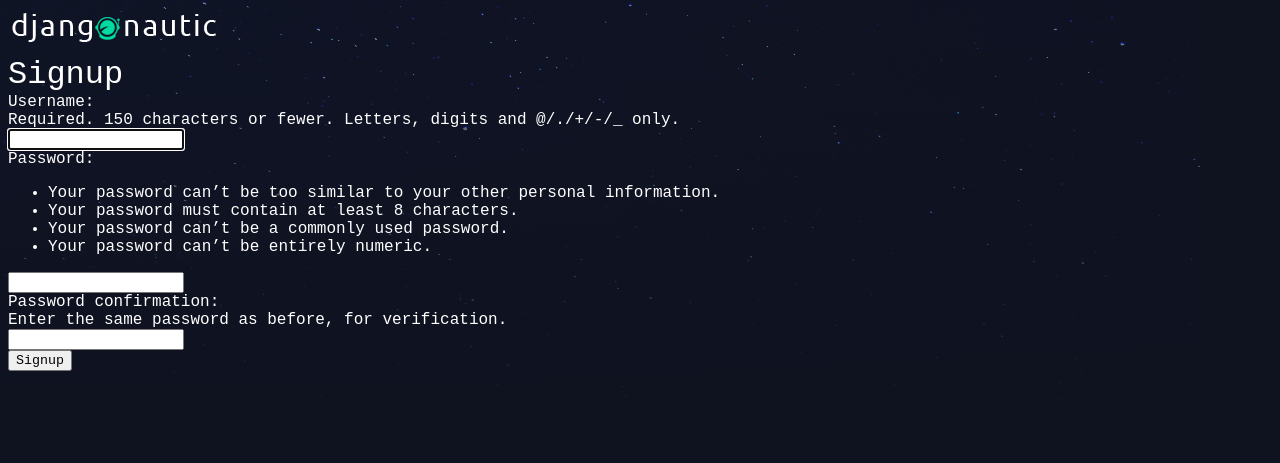
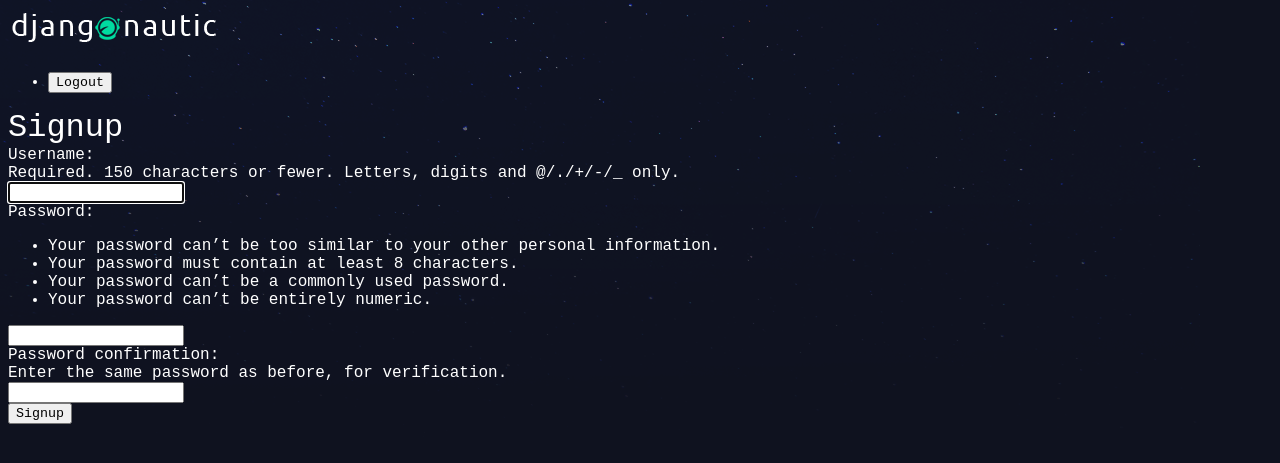
Before and after one commit to seanathan3/taskade, a Django app: page /accounts/signup/ in a window 1280 px wide. Shown: the top 463 px of the page. Run offline with Django 5.2, Linux system fonts and the light colour scheme.

Commit message:
logout functionality

```diff
--- a/accounts/urls.py
+++ b/accounts/urls.py
@@ -5,5 +5,6 @@ app_name = 'accounts'
 
 urlpatterns = [
     path("signup/", views.signup, name="signup"),
-    path("login/", views.login_view, name="login")
+    path("login/", views.login_view, name="login"),
+    path("logout/", views.logout_view, name="logout"),
 ]
--- a/accounts/views.py
+++ b/accounts/views.py
@@ -1,6 +1,6 @@
 from django.shortcuts import render, redirect
 from django.contrib.auth.forms import UserCreationForm, AuthenticationForm
-from django.contrib.auth import login
+from django.contrib.auth import login, logout
 
 # Create your views here.
 
@@ -27,3 +27,8 @@ def login_view(request):
     else:
         form = AuthenticationForm()
     return render(request, "accounts/login.html", {"form": form})
+
+def logout_view(request):
+    if request.method == "POST":
+        logout(request)
+        return redirect("tasks:index")
--- a/templates/base_layout.html
+++ b/templates/base_layout.html
@@ -11,6 +11,16 @@
 <body>
     <div class="wrapper">
         <h1><a href="{% url "tasks:index" %}"><img src="{% static 'logo.png' %}" alt=""></a></h1>
+        <nav>
+            <ul>
+                <li>
+                    <form class="logout-link" action={% url "accounts:logout" %} method="post">
+                        {% csrf_token %}
+                        <button type="submit">Logout</button>
+                    </form>
+                </li>
+            </ul>
+        </nav>
         {% block content %}
         {% endblock content %}
 
```
Also changed, not shown: db.sqlite3.
